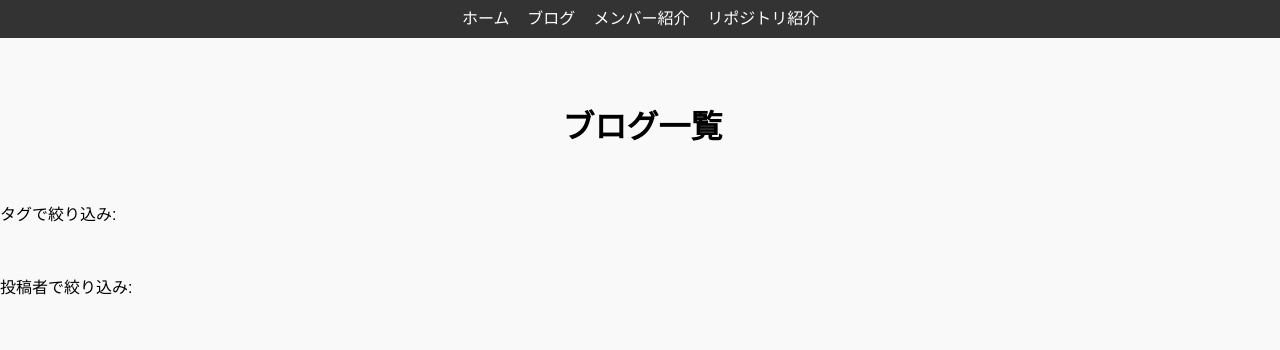
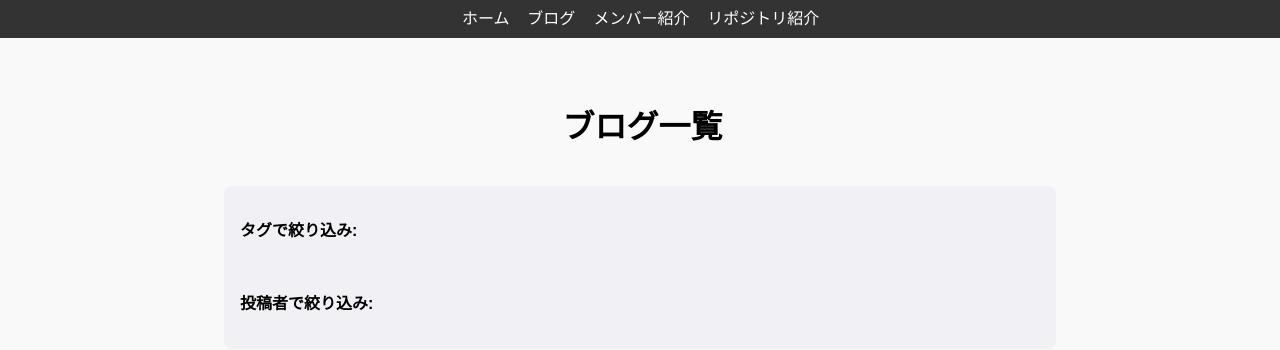
Before and after one commit to Drowse-Lab/Drowse-Lab, a Jekyll site: the page built from blog.html, in a window 1280 px wide. Shown: the top 350 px of the page. Built offline with Jekyll 4.4.1, drawn with Linux system fonts in a browser that asks for light colours.

Commit message:
Update styles.css

```diff
--- a/assets/css/styles.css
+++ b/assets/css/styles.css
@@ -302,39 +302,36 @@
   }
 }
 
-
 .filters {
   display: flex;
   flex-direction: column;
   gap: 1em;
-    margin: 2em 0;
+  margin: 2em auto;
+  padding: 1em;
+  max-width: 800px;
+  background-color: #f0f0f5;
+  border-radius: 8px;
 }
 
 .filter-group {
   display: flex;
-    align-items: center;
   flex-wrap: wrap;
   gap: 0.5em;
+  align-items: center;
 }
 
-  .filter-group strong {
-    font-weight: 500;
+.filter-group p {
   margin-right: 0.5em;
-    font-size: 0.95em;
+  font-weight: bold;
 }
 
 .filter-button {
-    background-color: #f5f5f7;
+  padding: 0.5em 1em;
   border: 1px solid #ccc;
+  background-color: white;
   border-radius: 999px;
-    padding: 6px 14px;
-    font-size: 0.85em;
   cursor: pointer;
-    transition: all 0.2s;
-  }
-
-  .filter-button:hover {
-    background-color: #e5e5e7;
+  transition: background-color 0.2s;
 }
 
 .filter-button.active {
```
Lines whose indentation alone changed are shown as unchanged.
